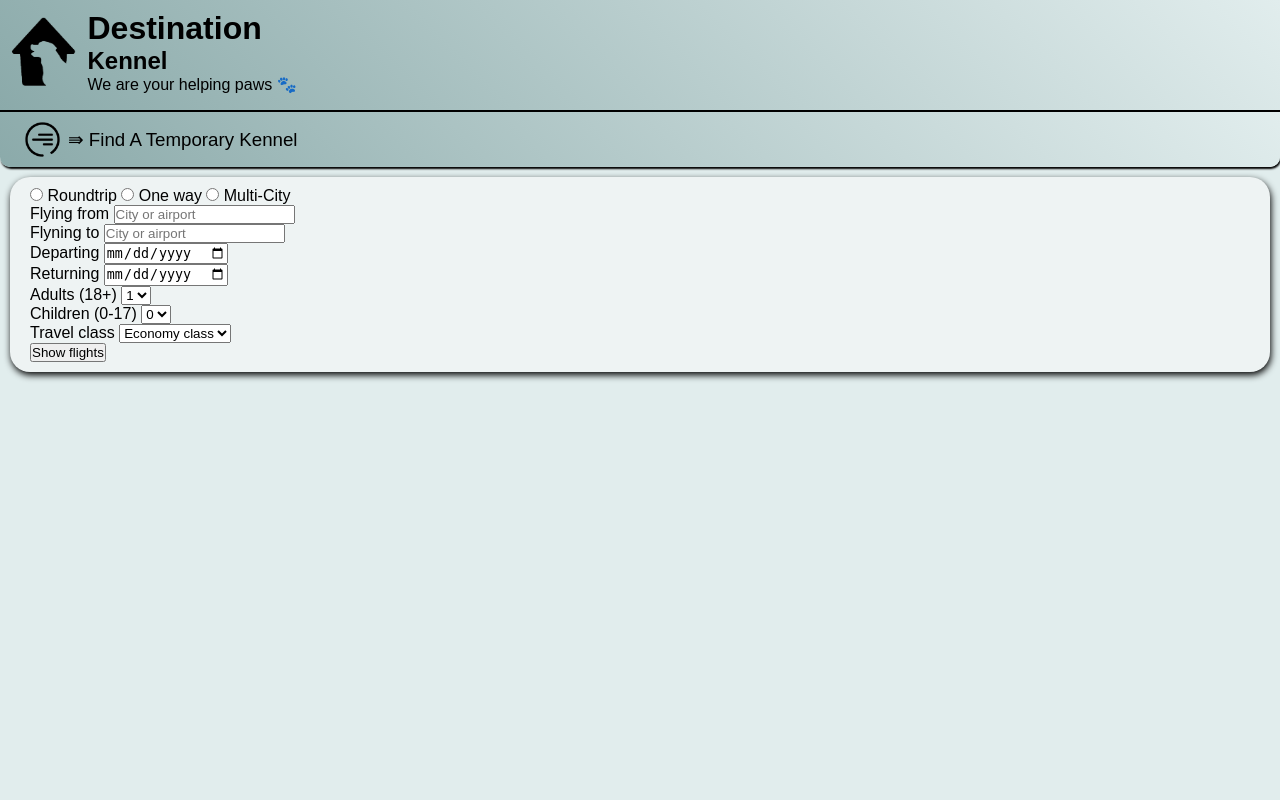
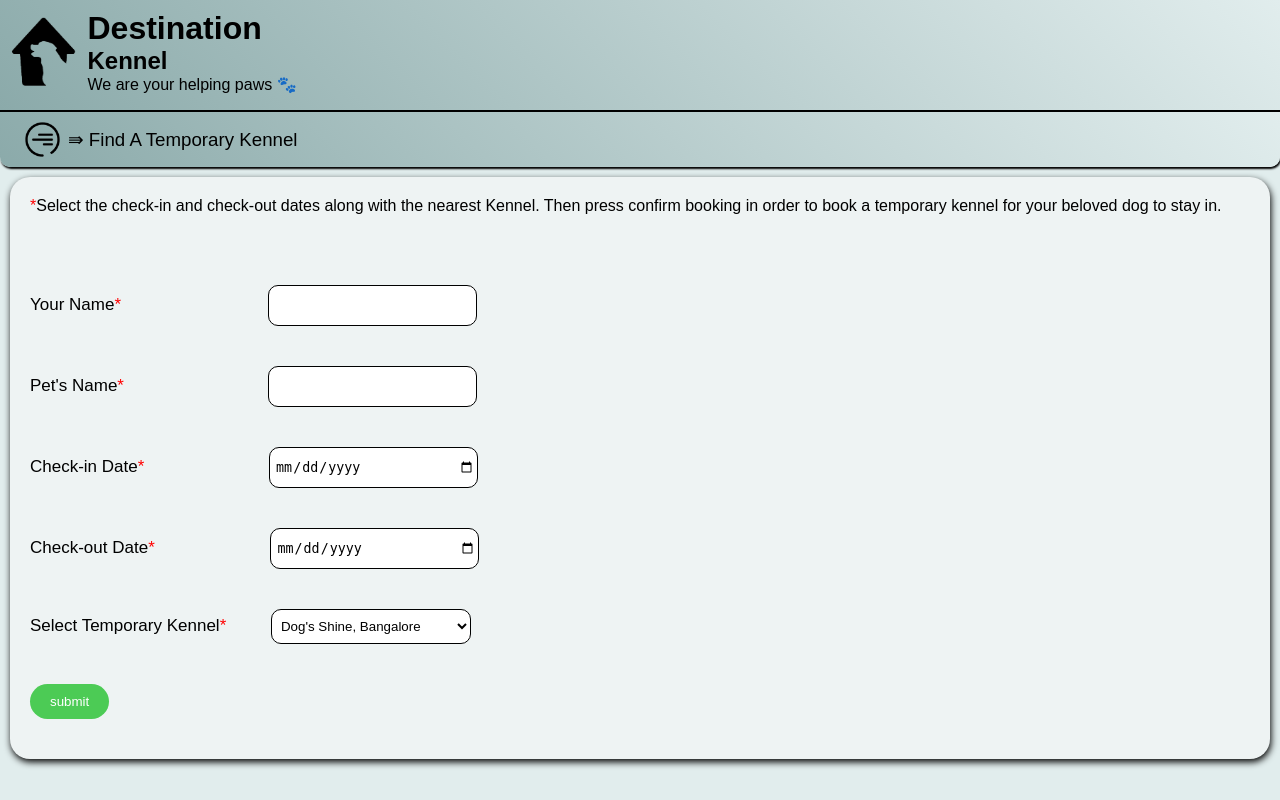
Before and after one commit to tanishqvyas/webdev-project, a PHP site: page /temporarykennel/temporarykennel.html in a window 1280 px wide. Run offline with PHP 8.4, Linux system fonts and the light colour scheme; some libraries are stand-ins or nearby versions; some web fonts are replaced.

Commit message:
temporary kennel basic layout added

```diff
--- a/temporarykennel/temporarykennel.css
+++ b/temporarykennel/temporarykennel.css
@@ -2,3 +2,99 @@
 {
 	display: block;
 }
+
+p
+{
+	margin-top: 10px;
+}
+
+
+#temp-kennel-form
+{
+	margin-top: 70px;
+}
+
+#temp-kennel-form input, select
+{
+	width: 200px;
+	height: 35px;
+	border-radius: 10px;
+	padding: 2px;
+	padding-left: 5px;
+	/*box-shadow: 1px 1px 5px;*/
+	background-color: white;
+}
+
+
+
+
+
+.input-style
+{
+	border:1px black solid;
+
+
+}
+
+.form-fields
+{
+	margin-bottom: 40px;
+	text-align-last: center left;
+	font-size: 17px;
+	vertical-align: middle;
+}
+
+span
+{
+	color: red;
+}
+
+
+#your-name
+{
+
+	margin-right: 142px;
+
+}
+
+#pet-name
+{
+	margin-right: 139px;
+}
+
+#checkin-date
+{
+	margin-right: 120px;
+}
+
+#checkout-date
+{
+	margin-right: 111px;
+}
+
+#organization
+{
+	margin-right: 40px;
+}
+
+#button
+{
+	background-color: #4ccb55;
+	border-radius: 40px;
+	border:none;
+	padding: 10px 20px;
+	color: white;
+	cursor: pointer;
+	margin-bottom: 30px;
+}
+
+#button:hover
+{
+	background-color: #5cb863;
+	border-radius: 40px;
+	border:none;
+	padding: 10px 20px;
+	color: white;
+	cursor: pointer;
+	margin-bottom: 30px;
+}
--- a/temporarykennel/temporarykennel.html
+++ b/temporarykennel/temporarykennel.html
@@ -111,92 +111,47 @@
 
 	<div class="container">
 
-		<form>
-			<div class="form-group">
-				<div class="form-checkbox">
-					<label for="roundtrip">
-						<input type="radio" id="roundtrip" name="flight-type">
-						<span></span>Roundtrip
-					</label>
-					<label for="one-way">
-						<input type="radio" id="one-way" name="flight-type">
-						<span></span>One way
-					</label>
-					<label for="multi-city">
-						<input type="radio" id="multi-city" name="flight-type">
-						<span></span>Multi-City
-					</label>
-				</div>
+		<p><span>*</span>Select the check-in and check-out dates along with the nearest Kennel. Then press confirm booking in order to book a temporary kennel for your beloved dog to stay in.</p>
+
+		<form id="temp-kennel-form">
+
+			<div class="form-fields">
+				<label id="your-name">Your Name<span>*</span></label>
+				<input type="text" name="ownerName" class="input-style" required  >
 			</div>
 
-			<div class="row">
-				<div class="col-md-6">
-					<div class="form-group">
-						<span class="form-label">Flying from</span>
-						<input class="form-control" type="text" placeholder="City or airport">
-					</div>
-				</div>
-				<div class="col-md-6">
-					<div class="form-group">
-						<span class="form-label">Flyning to</span>
-						<input class="form-control" type="text" placeholder="City or airport">
-					</div>
-				</div>
+			<div class="form-fields">
+				<label id ="pet-name">Pet's Name<span>*</span></label>
+				<input type="text" name="petName" class="input-style" required >
 			</div>
-			<div class="row">
-				<div class="col-md-3">
-					<div class="form-group">
-						<span class="form-label">Departing</span>
-						<input class="form-control" type="date" required>
-					</div>
-				</div>
-				<div class="col-md-3">
-					<div class="form-group">
-						<span class="form-label">Returning</span>
-						<input class="form-control" type="date" required>
-					</div>
-				</div>
-				<div class="col-md-2">
-					<div class="form-group">
-						<span class="form-label">Adults (18+)</span>
-						<select class="form-control">
-							<option>1</option>
-							<option>2</option>
-							<option>3</option>
-						</select>
-						<span class="select-arrow"></span>
-					</div>
-				</div>
-				<div class="col-md-2">
-					<div class="form-group">
-						<span class="form-label">Children (0-17)</span>
-						<select class="form-control">
-							<option>0</option>
-							<option>1</option>
-							<option>2</option>
-						</select>
-						<span class="select-arrow"></span>
-					</div>
-				</div>
+
+
+			<div class="form-fields">
+				<label id ="checkin-date">Check-in Date<span>*</span></label>
+				<input type="date" name="checkinDate" class="input-style" required >
 			</div>
-			<div class="row">
-				<div class="col-md-3">
-					<div class="form-group">
-						<span class="form-label">Travel class</span>
-						<select class="form-control">
-							<option>Economy class</option>
-							<option>Business class</option>
-							<option>First class</option>
-						</select>
-						<span class="select-arrow"></span>
-					</div>
-				</div>
-				<div class="col-md-3">
-					<div class="form-btn">
-						<button class="submit-btn">Show flights</button>
-					</div>
-				</div>
+
+			<div class="form-fields">
+				<label id ="checkout-date">Check-out Date<span>*</span></label>
+				<input type="date" name="checkoutDate" class="input-style" required >
 			</div>
+
+
+			<div class="form-fields">
+
+				<label id="organization">Select Temporary Kennel<span>*</span></label>
+				<select class="input-style">
+					<option>Dog's Shine, Bangalore</option>
+					<option>Woof!, Bangalore</option>
+					<option>MyBone, Mumbai</option>
+					<option>Gush Puppies, Mumbai</option>
+					<option>Paws for Paws, Delhi</option>
+				</select>
+			</div>
+
+
+			<button id="button" >submit</button>
+
 		</form>
 
 
```
